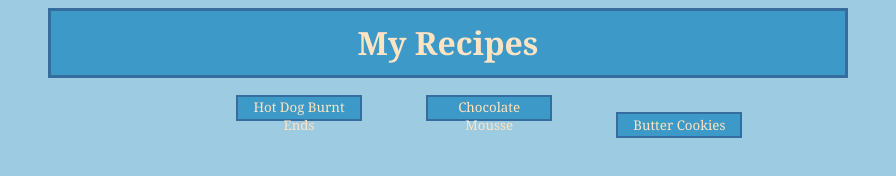
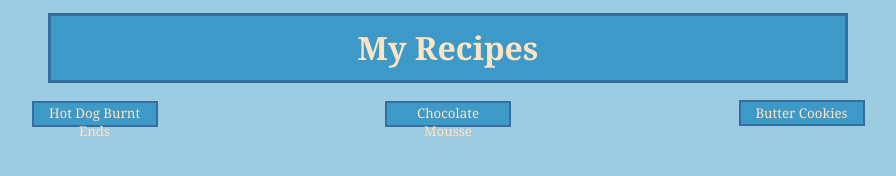
Before and after one commit to rafael-gonca/odin-recipes, a plain HTML site: page index.html in a window 1280 px wide. Shown: the whole page, without its empty margins (192-1088 px from the left). Drawn offline with Linux system fonts and the light colour scheme.

Commit message:
flex added to home page

```diff
--- a/index.html
+++ b/index.html
@@ -10,10 +10,14 @@
 </head>
 
 <body>
-    <h1 class="home-title">My Recipes</h1>
-    <button class="hot"><a href="./recipes/hot-dog-burnt-ends.html">Hot Dog Burnt Ends</a></button>
-    <button><a href="./recipes/chocolate-mousse.html">Chocolate Mousse</a></button>
-    <button><a href="./recipes/butter-cookies.html">Butter Cookies</a></button>
+    <div class="home-title-container">
+        <h1 class="home-title">My Recipes</h1>
+    </div>
+    <div class="buttons-home">
+        <button class="hot"><a href="./recipes/hot-dog-burnt-ends.html">Hot Dog Burnt Ends</a></button>
+        <button class="choco"><a href="./recipes/chocolate-mousse.html">Chocolate Mousse</a></button>
+        <button class="but"><a href="./recipes/butter-cookies.html">Butter Cookies</a></button>
+    </div>
 </body>
 
 
--- a/style.css
+++ b/style.css
@@ -30,10 +30,6 @@ a {
     margin: 5px;
     height: 70px;
     width: 800px;
-    display: block;
-    box-sizing: border-box;
-    margin-right: auto;
-    margin-left: auto;
 }
 
 h1,
@@ -45,17 +41,12 @@ h2 {
 button {
     background-color: rgb(61, 153, 199);
     color: aliceblue;
-    margin: 12px 30px;
+    margin: 12px;
     border: 2px solid rgb(52, 109, 158);
     height: 20px;
     width: 110px;
     box-sizing: content-box;
-    display: inline;
     /* position: fixed; */
-}
-
-.hot {
-    margin-left: 420px;
 }
 
 .button-pages {
@@ -92,3 +83,16 @@ ul,
 ol {
     margin-bottom: 35px;
 }
+
+.home-title-container {
+    display: flex;
+    justify-content: center;
+}
+
+/* container */
+.buttons-home  {
+    display: flex;
+    justify-content: space-evenly;
+    align-items: baseline;
+    margin: auto;
+}
```
